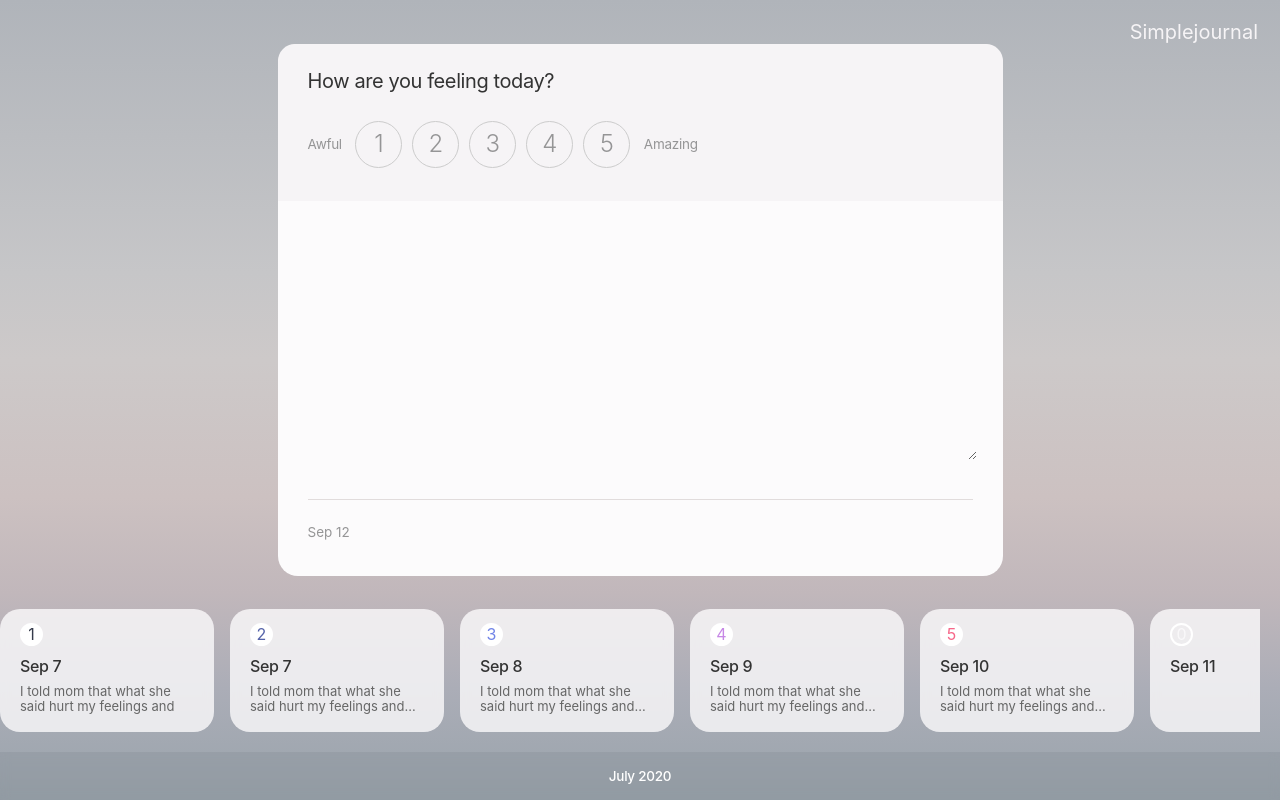
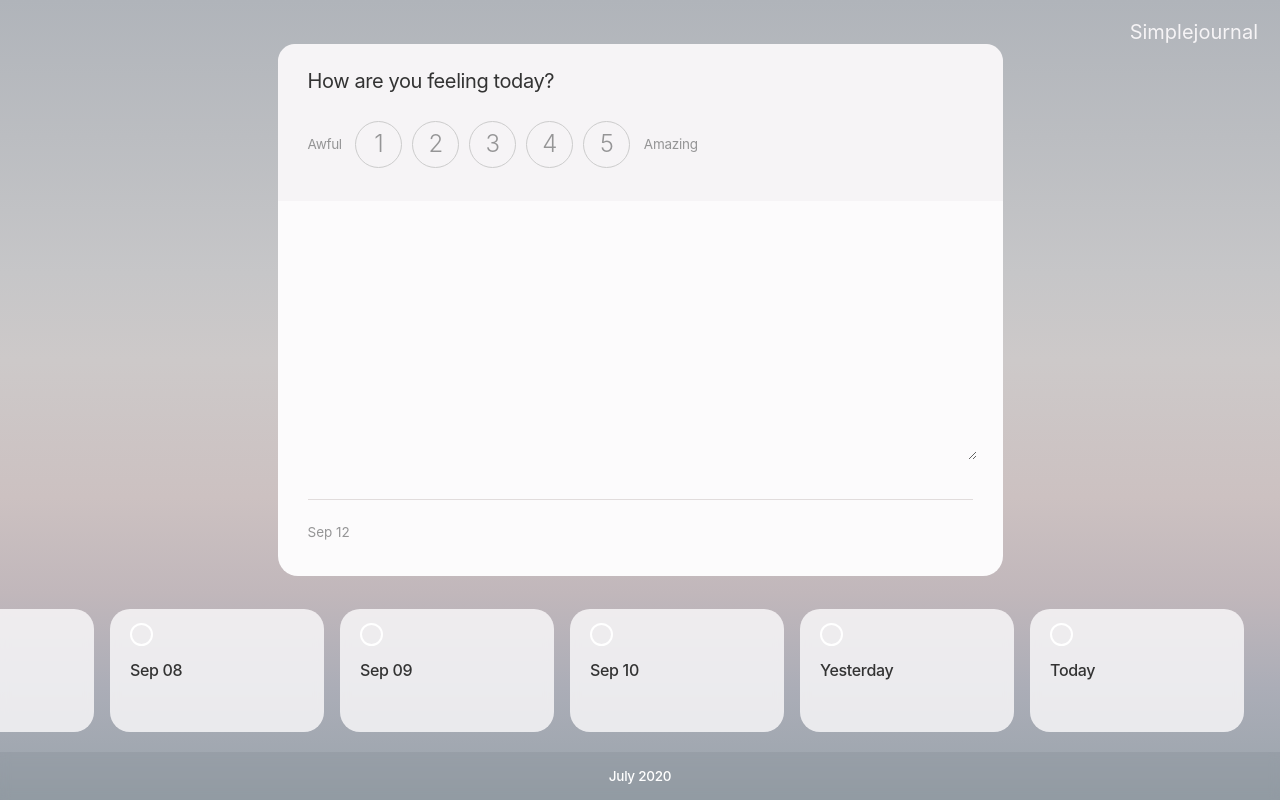
Before and after one commit to frankli-dev/SimpleJournal, a React (Create React App) app: page / in a window 1280 px wide. Built offline with nearby package versions, Linux system fonts and the light colour scheme.

Commit message:
- Listitem (today, yesterday, blank)

```diff
--- a/src/App.js
+++ b/src/App.js
@@ -1,6 +1,7 @@
 import React, { useState } from 'react'
 import { FeelingCard, ListItems, BottomBar } from 'components'
 import { formatDate } from 'utils'
+import moment from 'moment'
 import classnames from 'classnames'
 import './App.scss'
 
@@ -31,6 +32,19 @@ function App() {
   }
 
   const appClass = classnames('App', `bg-gradient-${selected.rating}`)
+  const items = []
+  const today = moment().startOf('day')
+  const yearStart = moment().year(today.year()).month(0).date(1).startOf('day')
+
+  for (var m = yearStart; m.diff(today, 'days') <= 0; m.add(1, 'days')) {
+    const formatted = formatDate(m)
+    items.push({
+      date: formatted,
+      month: m.month(),
+      day: m.date(),
+      ...trackData[formatted],
+    })
+  }
 
   return (
     <div className={appClass}>
@@ -38,7 +52,7 @@ function App() {
       <div className="main">
         <FeelingCard data={selected} onSave={onSave} onChange={onUpdateSelected} />
       </div>
-      <ListItems />
+      <ListItems items={items} />
       <BottomBar />
     </div>
   )
--- a/src/components/ListItems/index.js
+++ b/src/components/ListItems/index.js
@@ -1,33 +1,27 @@
 import React from 'react'
 import classnames from 'classnames'
 import { useHorizontalScroll } from 'hooks/index'
+import moment from 'moment'
 import './index.scss'
 
-const ListItems = ({}) => {
+const ListItems = ({ items = [] }) => {
   const scrollRef = useHorizontalScroll()
-  const items = [
-    {
-      date: 'Sep 7',
-      rating: 1,
-      text: 'I told mom that what she said hurt my feelings and',
-    },
-    { date: 'Sep 7', rating: 2, text: 'I told mom that what she said hurt my feelings and then something' },
-    { date: 'Sep 8', rating: 3, text: 'I told mom that what she said hurt my feelings and then something' },
-    { date: 'Sep 9', rating: 4, text: 'I told mom that what she said hurt my feelings and then something' },
-    { date: 'Sep 10', rating: 5, text: 'I told mom that what she said hurt my feelings and then something' },
-    { date: 'Sep 11', rating: 0, text: '' },
-    { date: 'Sep 12', rating: 5, text: 'When I was tucking my daughter in for the night' },
-  ]
+  const today = moment().startOf('day')
+  const currentYear = today.year()
 
   return (
     <div className="list-items" ref={scrollRef}>
-      {items.map(({ date, rating, text }) => (
-        <div className="list-item" key={date}>
-          <span className={classnames('rating', { [`fg-color-${rating}`]: rating > 0, zero: rating === 0 })}>{rating}</span>
-          <h5>{date}</h5>
-          <p>{text}</p>
-        </div>
-      ))}
+      {items.map(({ date, rating, text, day, month }) => {
+        const diffDate = today.diff(moment().year(currentYear).month(month).date(day).startOf('day'), 'days')
+        const itemClass = classnames('rating', { [`fg-color-${rating}`]: rating > 0, zero: !rating })
+        return (
+          <div className="list-item" key={date}>
+            <span className={itemClass}>{rating}</span>
+            <h5>{diffDate <= 0 ? 'Today' : diffDate <= 1 ? 'Yesterday' : date}</h5>
+            <p>{text}</p>
+          </div>
+        )
+      })}
     </div>
   )
 }
--- a/src/components/ListItems/index.scss
+++ b/src/components/ListItems/index.scss
@@ -29,7 +29,7 @@
       justify-content: center;
 
       &.zero {
-        background: none;
+        background: transparent;
         color: rgba(252, 251, 252, 0.8);
       }
     }
--- a/src/hooks/useHorizontalScroll.js
+++ b/src/hooks/useHorizontalScroll.js
@@ -5,6 +5,11 @@ function useHorizontalScroll() {
   useEffect(() => {
     const el = elRef.current
     if (el) {
+      console.log(el.scrollLeft, el.scrollHeight, el.scrollWidth)
+      el.scrollTo({
+        left: el.scrollWidth,
+        // behavior: 'smooth',
+      })
       const onWheel = (e) => {
         e.preventDefault()
         el.scrollTo({
```
